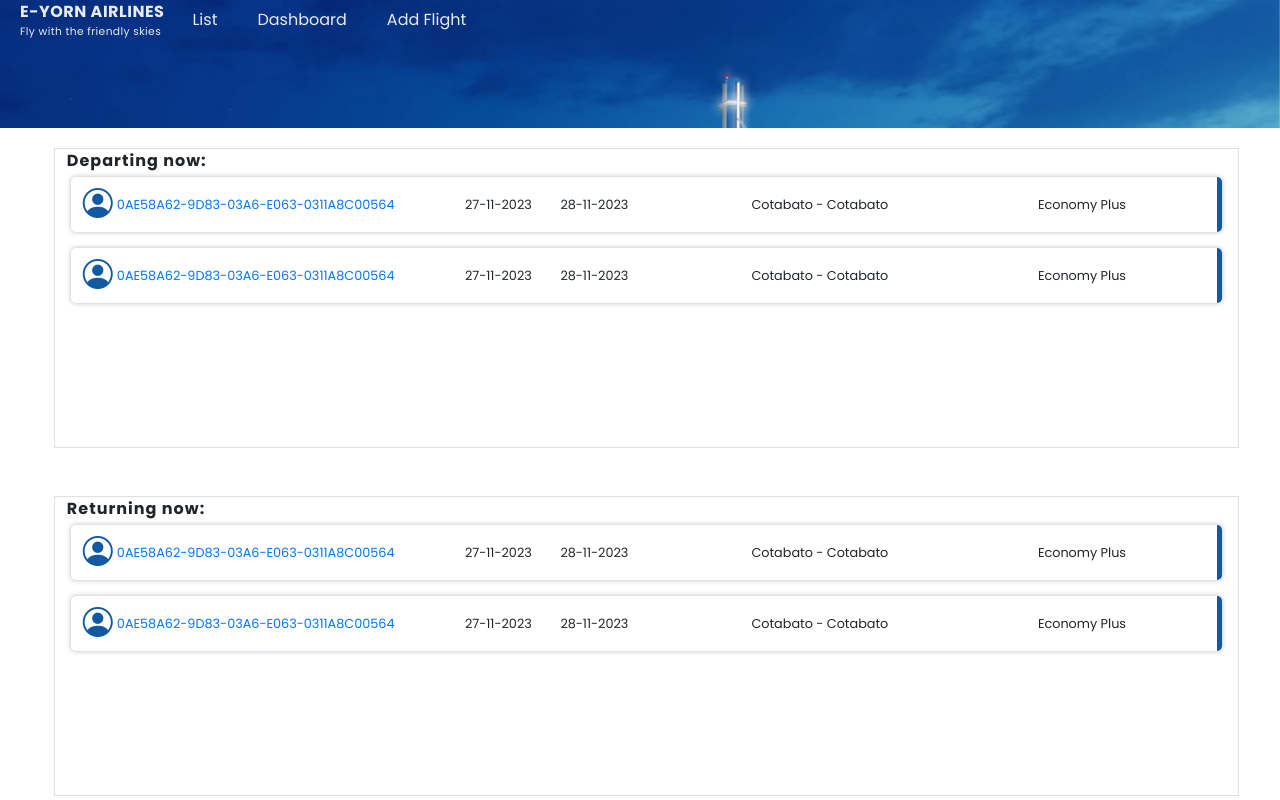
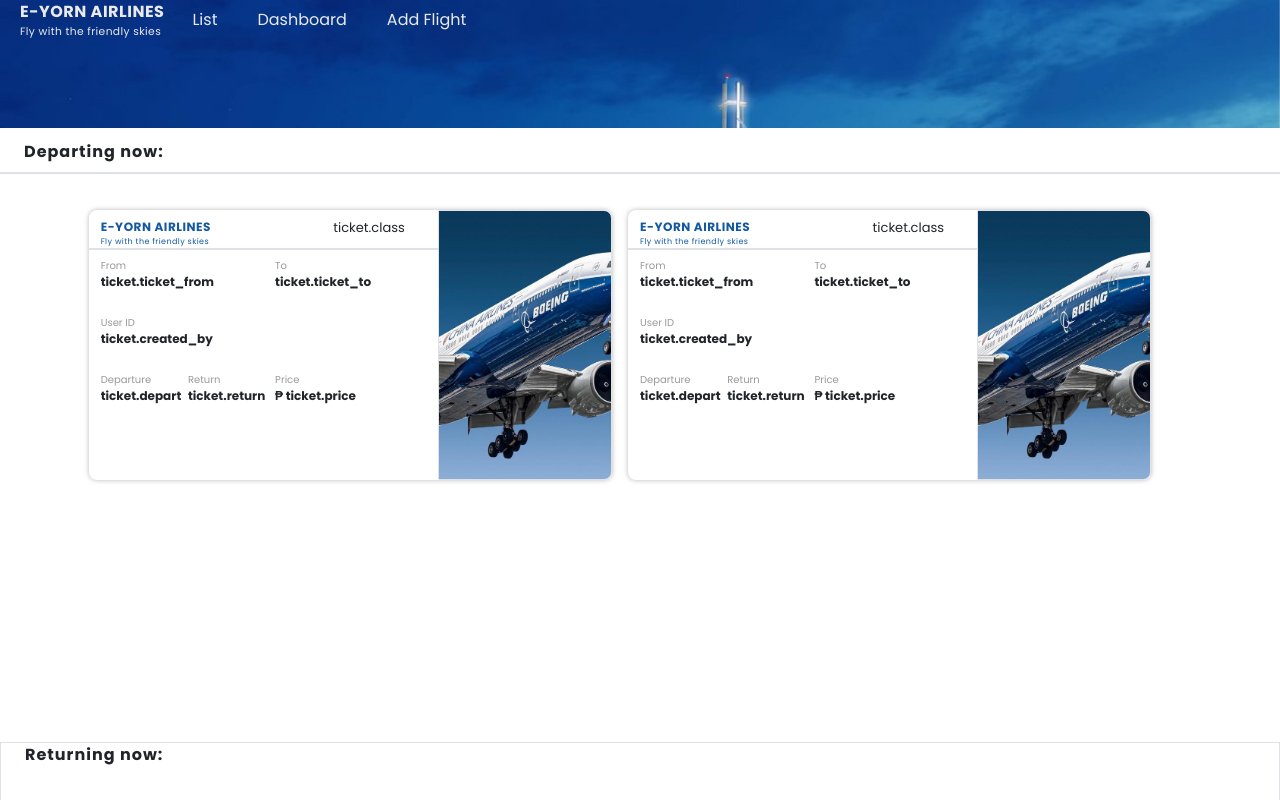
Before and after one commit to johnrico364/ticket-system, a React (Create React App) app: page /admin/dashboard in a window 1280 px wide. Built offline with nearby package versions, Linux system fonts and the light colour scheme; no server answers.

Commit message:
school code

```diff
--- a/src/components/admin/Dashboard.jsx
+++ b/src/components/admin/Dashboard.jsx
@@ -33,96 +33,104 @@ export const Dashboard = () => {
   return (
     <div className="container-fluid">
       <div className="row justify-content-center dashboard-container overflow-auto">
-        <div className="col-11">
-          <div className="row d-block depart-now-container overflow-auto border">
-            <div className="depart-title">Departing now:</div>
-            <div className="col-12">
-              <div className="row mx-1 mt-1 mb-3 table-values">
-                <div className="col-4 d-flex align-items-center">
-                  <i class="list-pic bi bi-person-circle me-1"></i>
-                  <span className="uuid-color">
-                    0AE58A62-9D83-03A6-E063-0311A8C00564
-                  </span>
-                </div>
-                <div className="col-1 d-flex align-items-center">
-                  <span>27-11-2023 </span>
-                </div>
-                <div className="col-2 d-flex align-items-center">
-                  <span>28-11-2023 </span>
-                </div>
-                <div className="col-3 d-flex align-items-center">
-                  <span>Cotabato - Cotabato</span>
-                </div>
-                <div className="col-2 d-flex align-items-center">
-                  <span>Economy Plus</span>
+        <div className="col-12 ">
+          <div className="row">
+            <div className="depart-title ps-4">Departing now:</div>
+            <div className="border mt-2"></div>
+            <div className="row depart-now-container overflow-auto justify-content-center">
+              <div className="col-lg-5 mt-3 me-3 ticket-values-container">
+                <div className="row">
+                  <div className="col-8">
+                    <div className="row mt-2">
+                      <div className="col-8">
+                        <div className="ticket-logo">E-YORN AIRLINES</div>
+                        <div className="ticket-logo-2">
+                          Fly with the friendly skies
+                        </div>
+                      </div>
+                      <div className="col-4 ticket-type">{"ticket.class"}</div>
+                      <div className="border"></div>
+                    </div>
+                    <div className="row mt-2">
+                      <div className="col-6">
+                        <div className="ticket-label">From</div>
+                        <div className="ticket-value">{"ticket.ticket_from"}</div>
+                      </div>
+                      <div className="col-6">
+                        <div className="ticket-label">To</div>
+                        <div className="ticket-value">{"ticket.ticket_to"}</div>
+                      </div>
+                      <div className="col-7 mt-4">
+                        <div className="ticket-label">User ID</div>
+                        <div className="ticket-value">{"ticket.created_by"}</div>
+                      </div>
+                      <div className="col-5 mt-4"></div>
+                      <div className="col-3 mt-4">
+                        <div className="ticket-label">Departure</div>
+                        <div className="ticket-value">{"ticket.depart"}</div>
+                      </div>
+                      <div className="col-3 mt-4">
+                        <div className="ticket-label">Return</div>
+                        <div className="ticket-value">{"ticket.return"}</div>
+                      </div>
+                      <div className="col-6 mt-4">
+                        <div className="ticket-label">Price</div>
+                        <div className="ticket-value">₱ {"ticket.price"}</div>
+                      </div>
+                    </div>
+                  </div>
+                  <div className="col-4 ticket-picture border"></div>
                 </div>
               </div>
-              <div className="row mx-1 mt-1 mb-3 table-values">
-                <div className="col-4 d-flex align-items-center">
-                  <i class="list-pic bi bi-person-circle me-1"></i>
-                  <span className="uuid-color">
-                    0AE58A62-9D83-03A6-E063-0311A8C00564
-                  </span>
-                </div>
-                <div className="col-1 d-flex align-items-center">
-                  <span>27-11-2023 </span>
-                </div>
-                <div className="col-2 d-flex align-items-center">
-                  <span>28-11-2023 </span>
-                </div>
-                <div className="col-3 d-flex align-items-center">
-                  <span>Cotabato - Cotabato</span>
-                </div>
-                <div className="col-2 d-flex align-items-center">
-                  <span>Economy Plus</span>
+              <div className="col-lg-5 mt-3 me-3 ticket-values-container">
+                <div className="row">
+                  <div className="col-8">
+                    <div className="row mt-2">
+                      <div className="col-8">
+                        <div className="ticket-logo">E-YORN AIRLINES</div>
+                        <div className="ticket-logo-2">
+                          Fly with the friendly skies
+                        </div>
+                      </div>
+                      <div className="col-4 ticket-type">{"ticket.class"}</div>
+                      <div className="border"></div>
+                    </div>
+                    <div className="row mt-2">
+                      <div className="col-6">
+                        <div className="ticket-label">From</div>
+                        <div className="ticket-value">{"ticket.ticket_from"}</div>
+                      </div>
+                      <div className="col-6">
+                        <div className="ticket-label">To</div>
+                        <div className="ticket-value">{"ticket.ticket_to"}</div>
+                      </div>
+                      <div className="col-7 mt-4">
+                        <div className="ticket-label">User ID</div>
+                        <div className="ticket-value">{"ticket.created_by"}</div>
+                      </div>
+                      <div className="col-5 mt-4"></div>
+                      <div className="col-3 mt-4">
+                        <div className="ticket-label">Departure</div>
+                        <div className="ticket-value">{"ticket.depart"}</div>
+                      </div>
+                      <div className="col-3 mt-4">
+                        <div className="ticket-label">Return</div>
+                        <div className="ticket-value">{"ticket.return"}</div>
+                      </div>
+                      <div className="col-6 mt-4">
+                        <div className="ticket-label">Price</div>
+                        <div className="ticket-value">₱ {"ticket.price"}</div>
+                      </div>
+                    </div>
+                  </div>
+                  <div className="col-4 ticket-picture border"></div>
                 </div>
               </div>
             </div>
           </div>
           <div className="row d-block returning-now-container overflow-auto border">
-            <div className="return-title">Returning now:</div>
-            <div className="col-12">
-            <div className="row mx-1 mt-1 mb-3 table-values">
-              <div className="col-4 d-flex align-items-center">
-                <i class="list-pic bi bi-person-circle me-1"></i>
-                <span className="uuid-color">
-                  0AE58A62-9D83-03A6-E063-0311A8C00564
-                </span>
-              </div>
-              <div className="col-1 d-flex align-items-center">
-                <span>27-11-2023 </span>
-              </div>
-              <div className="col-2 d-flex align-items-center">
-                <span>28-11-2023 </span>
-              </div>
-              <div className="col-3 d-flex align-items-center">
-                <span>Cotabato - Cotabato</span>
-              </div>
-              <div className="col-2 d-flex align-items-center">
-                <span>Economy Plus</span>
-              </div>
-            </div>
-            <div className="row mx-1 mt-1 mb-3 table-values">
-              <div className="col-4 d-flex align-items-center">
-                <i class="list-pic bi bi-person-circle me-1"></i>
-                <span className="uuid-color">
-                  0AE58A62-9D83-03A6-E063-0311A8C00564
-                </span>
-              </div>
-              <div className="col-1 d-flex align-items-center">
-                <span>27-11-2023 </span>
-              </div>
-              <div className="col-2 d-flex align-items-center">
-                <span>28-11-2023 </span>
-              </div>
-              <div className="col-3 d-flex align-items-center">
-                <span>Cotabato - Cotabato</span>
-              </div>
-              <div className="col-2 d-flex align-items-center">
-                <span>Economy Plus</span>
-              </div>
-            </div>
-            </div>
+            <div className="return-title ps-4">Returning now:</div>
+            <div className="col-12"></div>
           </div>
         </div>
       </div>
--- a/src/components/admin/List.jsx
+++ b/src/components/admin/List.jsx
@@ -4,6 +4,7 @@ import { useContext, useEffect, useState } from "react";
 import { Link, useNavigate } from "react-router-dom";
 import axios from "axios";
 import { useQuery } from "@tanstack/react-query";
+import { computeHeadingLevel } from "@testing-library/react";
 
 export const List = () => {
   const { setTicketdata, ticketdata } = useContext(AppContext);
@@ -41,109 +42,71 @@ export const List = () => {
               {/* .map here below */}
               <div className="overflow-auto tickets-list-container">
                 {data.isLoading && <h1>Loading...</h1>}
-                <div className="row mx-5 mt-2 justify-content-center">
-                  <div className="col-lg-5 me-3 ticket-values-container">
+                <div className="row mx-1 justify-content-center">
+                  {data?.data?.map((ticket) => {
+                    return (
+                      <div className="col-lg-5 mt-3 me-3 ticket-values-container">
                         <div className="row">
                           <div className="col-8">
                             <div className="row mt-2">
                               <div className="col-8">
-                            <div className="ticket-logo">E-YORN AIRLINES</div>
+                                <div className="ticket-logo">
+                                  E-YORN AIRLINES
+                                </div>
                                 <div className="ticket-logo-2">
                                   Fly with the friendly skies
                                 </div>
                               </div>
-                          <div className="col-4 ticket-type">ECONOMY CLASS</div>
+                              <div className="col-4 ticket-type">
+                                {ticket.class}
+                              </div>
                               <div className="border"></div>
                             </div>
                             <div className="row mt-2">
                               <div className="col-6">
                                 <div className="ticket-label">From</div>
-                            <div className="ticket-value">Cebu</div>
+                                <div className="ticket-value">
+                                  {ticket.ticket_from}
+                                </div>
                               </div>
                               <div className="col-6">
                                 <div className="ticket-label">To</div>
-                            <div className="ticket-value">Manila</div>
+                                <div className="ticket-value">
+                                  {ticket.ticket_to}
                                 </div>
-                          <div className="col-6 mt-4">
-                            <div className="ticket-label">Passenger</div>
+                              </div>
+                              <div className="col-7 mt-4">
+                                <div className="ticket-label">User ID</div>
                                 <div className="ticket-value">
-                              John Anthony Rico
+                                  {ticket.created_by}
+                                </div>
+                              </div>
+                              <div className="col-5 mt-4"></div>
+                              <div className="col-3 mt-4">
+                                <div className="ticket-label">Departure</div>
+                                <div className="ticket-value">
+                                  {ticket.depart}
+                                </div>
+                              </div>
+                              <div className="col-3 mt-4">
+                                <div className="ticket-label">Return</div>
+                                <div className="ticket-value">
+                                  {ticket.return}
                                 </div>
                               </div>
                               <div className="col-6 mt-4">
-                            <div className="ticket-label">User ID</div>
+                                <div className="ticket-label">Price</div>
                                 <div className="ticket-value">
-                              0AE58A62-9D83-03A6-E063-0311A8C00564
+                                  ₱ {ticket.price}
                                 </div>
-                          </div>
-                          <div className="col-3 mt-4">
-                            <div className="ticket-label">Departure</div>
-                            <div className="ticket-value">12-42-2303</div>
-                          </div>
-                          <div className="col-3 mt-4">
-                            <div className="ticket-label">Return</div>
-                            <div className="ticket-value">12-42-2303</div>
-                          </div>
-                          <div className="col-6 mt-4">
-                            <div className="ticket-label">Price</div>
-                            <div className="ticket-value">₱ 2000</div>
                               </div>
                             </div>
                           </div>
                           <div className="col-4 ticket-picture border"></div>
                         </div>
                       </div>
-                  <div className="col-lg-5 me-3 ticket-values-container">
-                    <div className="row">
-                      <div className="col-8">
-                        <div className="row mt-2">
-                          <div className="col-8">
-                            <div className="ticket-logo">E-YORN AIRLINES</div>
-                            <div className="ticket-logo-2">
-                              Fly with the friendly skies
-                            </div>
-                          </div>
-                          <div className="col-4 ticket-type">ECONOMY CLASS</div>
-                          <div className="border"></div>
-                        </div>
-                        <div className="row mt-2">
-                          <div className="col-6">
-                            <div className="ticket-label">From</div>
-                            <div className="ticket-value">Cebu</div>
-                          </div>
-                          <div className="col-6">
-                            <div className="ticket-label">To</div>
-                            <div className="ticket-value">Manila</div>
-                          </div>
-                          <div className="col-6 mt-4">
-                            <div className="ticket-label">Passenger</div>
-                            <div className="ticket-value">
-                              John Anthony Rico
-                            </div>
-                          </div>
-                          <div className="col-6 mt-4">
-                            <div className="ticket-label">User ID</div>
-                            <div className="ticket-value">
-                              0AE58A62-9D83-03A6-E063-0311A8C00564
-                            </div>
-                          </div>
-                          <div className="col-3 mt-4">
-                            <div className="ticket-label">Departure</div>
-                            <div className="ticket-value">12-42-2303</div>
-                          </div>
-                          <div className="col-3 mt-4">
-                            <div className="ticket-label">Return</div>
-                            <div className="ticket-value">12-42-2303</div>
-                          </div>
-                          <div className="col-6 mt-4">
-                            <div className="ticket-label">Price</div>
-                            <div className="ticket-value">₱ 2000</div>
-                          </div>
-                        </div>
-                      </div>
-                      <div className="col-4 ticket-picture border"></div>
-                    </div>
-                  </div>
+                    );
+                  })}
                 </div>
               </div>
             </div>
--- a/src/components/admin/css/Dashboard.css
+++ b/src/components/admin/css/Dashboard.css
@@ -3,21 +3,22 @@
   position: fixed;
   left: 12px;
   bottom: 0;
-  width: 101vw;
+  width: 100vw;
   background-color: white;
   animation: slide-in-bottom 1s cubic-bezier(0.25, 0.46, 0.45, 0.94) both;
 }
 .depart-now-container{
-  height: 300px;
+  height: 500px;
   margin-top: 20px
 }
 .returning-now-container{
-  height: 300px;
+  height: 500px;
   margin-top: 6vh;
 }
 .depart-title{
   font-size:  16px;
   letter-spacing: 1px;
+  margin-top: 1.5vh;
   font-weight: bold;
 }
 .return-title{
```
Lines whose indentation alone changed are shown as unchanged.
